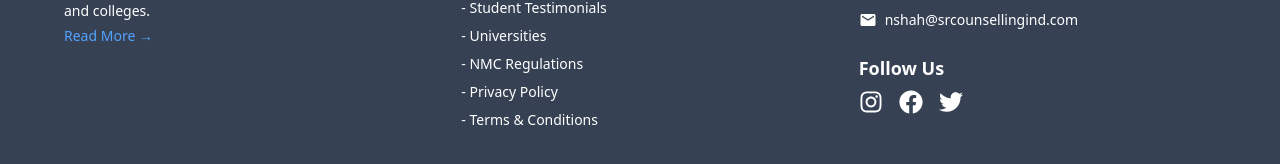
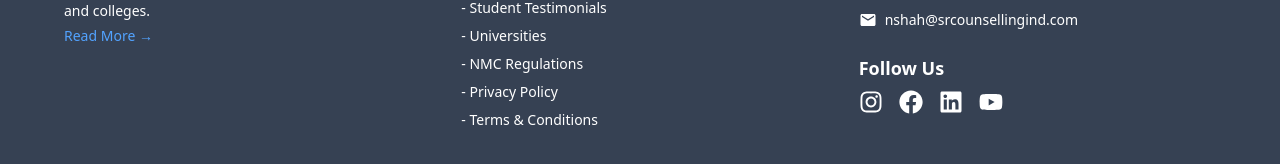
Before and after one commit to Eagleeye1811/mbbs-in-georgia, a React (Vite) app in the folder frontend/: page /university-detail in a window 1280 px wide. Shown: the part 630-794 px from the top of the page. Built offline with nearby package versions, Linux system fonts and the light colour scheme.

Commit message:
linked social media accounts in footer

```diff
--- a/frontend/src/components/Footer.jsx
+++ b/frontend/src/components/Footer.jsx
@@ -1,4 +1,4 @@
-import { FaInstagram, FaFacebook, FaTwitter } from "react-icons/fa";
+import { FaInstagram, FaFacebook, FaLinkedin, FaYoutube } from "react-icons/fa";
 import { MdLocationOn, MdPhone, MdEmail } from 'react-icons/md';
 import { Link } from 'react-router-dom';
 
@@ -61,14 +61,18 @@ const Footer = () => {
           <div className="mt-6">
             <h3 className="text-lg font-semibold mb-2">Follow Us</h3>
             <div className="flex space-x-4">
-              <a href="https://instagram.com" target="_blank" rel="noreferrer">
+              <a href="https://www.instagram.com/srcounselling_india_official?igsh=MWo2MWR4Z2x6MHNlNg==" target="_blank" rel="noreferrer">
                 <FaInstagram className="text-2xl hover:text-pink-500" />
               </a>
-              <a href="https://facebook.com" target="_blank" rel="noreferrer">
+              <a href="https://www.facebook.com/share/1ATP2jvnx1/" target="_blank" rel="noreferrer">
                 <FaFacebook className="text-2xl hover:text-blue-500" />
               </a>
-              <a href="https://twitter.com" target="_blank" rel="noreferrer">
-                <FaTwitter className="text-2xl hover:text-green-500" />
+              <a href="https://www.linkedin.com/school/sr-counselling-india/" target="_blank" rel="noreferrer">
+                <FaLinkedin className="text-2xl hover:text-blue-500" />
+
+              </a>
+              <a href="https://www.youtube.com/channel/UC8Hw_c3otFPdFntDV8nhRtw" target="_blank" rel="noreferrer">
+                <FaYoutube className="text-2xl hover:text-red-500" />
 
               </a>
             </div>
--- a/frontend/src/pages/StudentLifestyle.jsx
+++ b/frontend/src/pages/StudentLifestyle.jsx
@@ -1,6 +1,6 @@
 import React from 'react';
 import { Wifi, ShieldCheck, Tv, BedDouble, Utensils, WashingMachine } from "lucide-react";
-import studentLifeStyleImg from '../assets/studentlifestyle.jpg';
+ import studentLifeStyleImg from '../assets/studentlifestyle.jpg';
 import CardItem from "../components/cardItem";
 import { Link } from 'react-router-dom';
 
@@ -441,12 +441,8 @@ const StudentLifeStyle = () => {
               </div>
             ))}
           </div>
-
-
         </div>
       </div>
-
-
     </>
   );
 }
```
